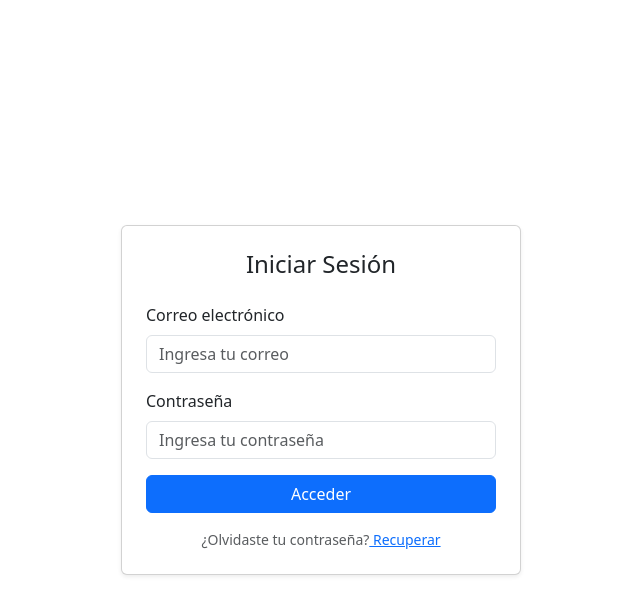
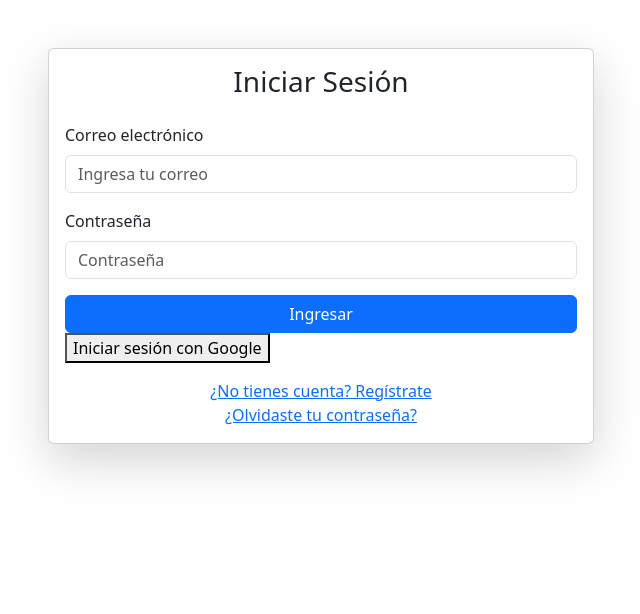
Before and after one commit to julianromero-dev/Login-React, a React (Create React App) app: page / in a window 1280 px wide. Shown: the top 614 px of the page, without its empty margins (319-959 px from the left). Built offline with nearby package versions, Linux system fonts and the light colour scheme.

Commit message:
autenticacion-firefox

```diff
--- a/package.json
+++ b/package.json
@@ -8,8 +8,10 @@
     "@testing-library/react": "^16.3.0",
     "@testing-library/user-event": "^13.5.0",
     "bootstrap": "^5.3.7",
+    "firebase": "^11.10.0",
     "react": "^19.1.0",
     "react-dom": "^19.1.0",
+    "react-firebase-hooks": "^5.1.1",
     "react-router-dom": "^7.6.3",
     "react-scripts": "5.0.1",
     "sweetalert2": "^11.22.2",
--- a/src/App.js
+++ b/src/App.js
@@ -3,6 +3,7 @@ import LoginPage from "./pages/LoginPages/LoginPage";
 import RegisterPage from "./pages/RegisterPage/RegisterPage";
 import ForgotPasswordPage from "./pages/ForgotPasswordPage/ForgotPasswordPage";
 import DashboardPage from "./pages/DashboardPage/DashboardPage";
+
 
 function App() {
 
--- /dev/null
+++ b/src/firebase.js
@@ -0,0 +1,20 @@
+import { initializeApp } from "firebase/app";
+import {getAuth, GoogleAuthProvider } from "firebase/auth";
+
+const firebaseConfig = {
+  apiKey: "AIzaSyBROyEu2xjKuLjiQ_o47w8mzDsN2hm-FzQ",
+  authDomain: "proyecto-react-dev.firebaseapp.com",
+  projectId: "proyecto-react-dev",
+  storageBucket: "proyecto-react-dev.firebasestorage.app",
+  messagingSenderId: "520587420497",
+  appId: "1:520587420497:web:a5df4d9ba6e40c91d96970"
+};
+
+// Initialize Firebase
+const app = initializeApp(firebaseConfig);
+
+//exportar auth y provider de Google
+const auth = getAuth(app);
+const googleProvider = new GoogleAuthProvider();
+
+export { auth, googleProvider };
--- a/src/pages/DashboardPage/DashboardPage.js
+++ b/src/pages/DashboardPage/DashboardPage.js
@@ -0,0 +1,17 @@
+import React from 'react';
+
+function App() {
+  return (
+    <div className="App">
+      <header className="App-header">
+        <h1>Bienvenido a Mi Página de Inicio</h1>
+        <p>
+          Este es un ejemplo de una página de inicio simple usando React.
+        </p>
+        <button className="btn">¡Haz clic aquí!</button>
+      </header>
+    </div>
+  );
+}
+
+export default App;
--- a/src/pages/LoginPages/LoginPage.js
+++ b/src/pages/LoginPages/LoginPage.js
@@ -1,61 +1,67 @@
-// src/components/Login.jsx
-import React, { useState } from 'react';
+import React from 'react';
+import { useState } from 'react';
+import Swal from 'sweetalert2';
+import { auth, googleProvider } from '../../firebase';
+import { signInWithPopup } from 'firebase/auth';
 
-const Login = () => {
-  const [email, setEmail] = useState('');
-  const [password, setPassword] = useState('');
+function LoginPage() {
+  const handleGoogleLogin = () => {
+    signInWithPopup(auth, googleProvider)
+      .then((result) => {
+        const user = result.user;
+        Swal.fire({
+          title: "¡BIENVENIDO!",
+          text: `Sesión iniciada con Google: ${user.email}`,
+          icon: "success",
+          timer: 2000,
+          showConfirmButton: false
+        }).then(() => {
+          window.location.href = "/dashboard";
+        });
+      })
+      .catch((error) => {
+        console.error(error);
+        Swal.fire("Error", "No se pudo iniciar sesión con Google.", "error");
+      });
+  };
+  return (
+    <div className="container mt-5">
+      <div className="row justify-content-center">
+        <div className="col-md-6">
+          <div className="card shadow-lg">
+            <div className="card-body">
+              <h3 className="card-title text-center mb-4">Iniciar Sesión</h3>
 
-  const handleSubmit = (e) => {
-    e.preventDefault();
-    // Aquí iría tu lógica de autenticación (fetch, axios, etc.)
-    console.log('Intento de inicio de sesión:', { email, password });
-  };
+              <form id="loginForm">
+                <div class="mb-3">
+                  <label for="email" class="form-label">Correo electrónico</label>
+                  <input type="email" class="form-control" id="email" placeholder="Ingresa tu correo" required />
+                </div>
+                <div class="mb-3">
+                  <label for="password" class="form-label">Contraseña</label>
+                  <input type="password" class="form-control" id="password" placeholder="Contraseña" required />
+                </div>
+                <div class="d-grid gap-2">
+                  <button type="submit" class="btn btn-primary">Ingresar</button>
+                </div>
+                <div>
+                  <button type="button" onClick={handleGoogleLogin}>
+                    Iniciar sesión con Google
+                  </button>
+                </div>
+              </form>
 
-  return (
-    <div className="container d-flex justify-content-center align-items-center min-vh-100">
-      <div className="card shadow-sm p-4" style={{ maxWidth: '400px', width: '100%' }}>
-        <h4 className="text-center mb-4">Iniciar Sesión</h4>
+              <div class="mt-3 text-center">
+                <a href="/register">¿No tienes cuenta? Regístrate</a><br />
+                <a href="/forgot">¿Olvidaste tu contraseña?</a><br />
 
-        <form onSubmit={handleSubmit}>
-          <div className="mb-3">
-            <label htmlFor="email" className="form-label">Correo electrónico</label>
-            <input
-              type="email"
-              className="form-control"
-              id="email"
-              placeholder="Ingresa tu correo"
-              value={email}
-              onChange={(e) => setEmail(e.target.value)}
-              required
-            />
+              </div>
+            </div>
           </div>
-
-          <div className="mb-3">
-            <label htmlFor="password" className="form-label">Contraseña</label>
-            <input
-              type="password"
-              className="form-control"
-              id="password"
-              placeholder="Ingresa tu contraseña"
-              value={password}
-              onChange={(e) => setPassword(e.target.value)}
-              required
-            />
-          </div>
-
-          <button type="submit" className="btn btn-primary w-100">Acceder</button>
-        </form>
-
-        <div className="text-center mt-3">
-          <small className="text-muted d-block">
-            ¿Olvidaste tu contraseña?
-            {/* Enlace a tu página de recuperación */}
-            <a href="/forgot"> Recuperar</a>
-          </small>
         </div>
       </div>
     </div>
   );
-};
+}
 
-export default Login;
+export default LoginPage;
```
Also changed, not shown: 1 other file (tests, documents, lock files or other folders).
